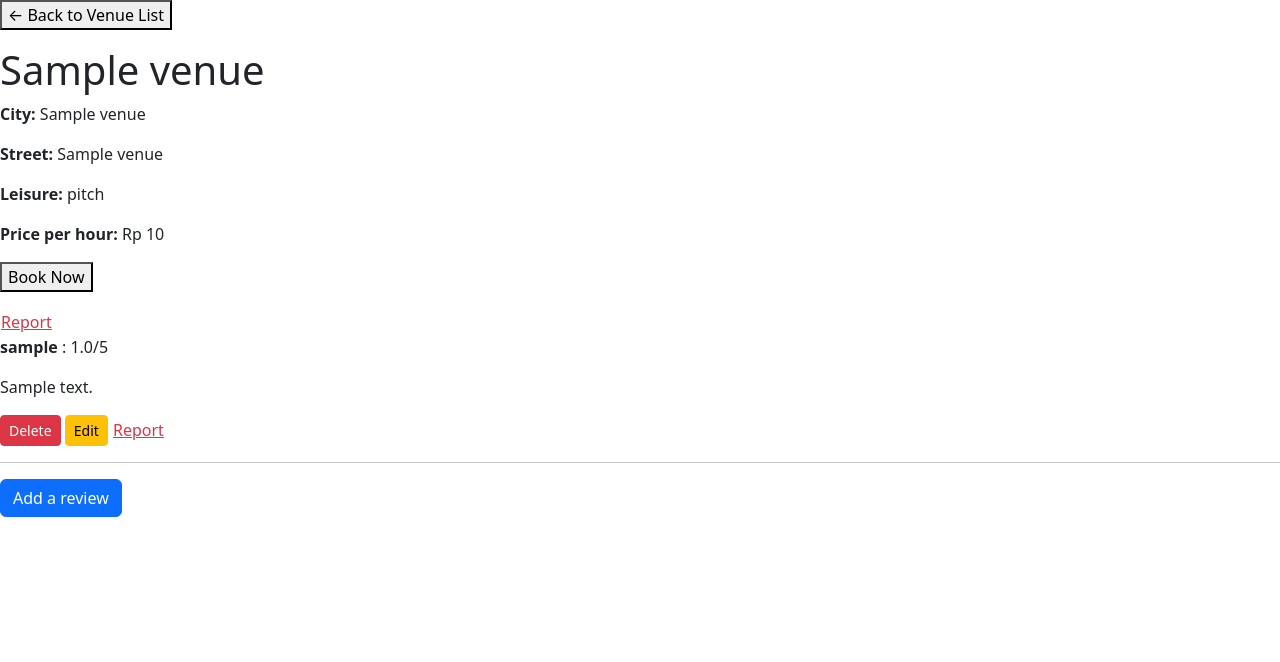
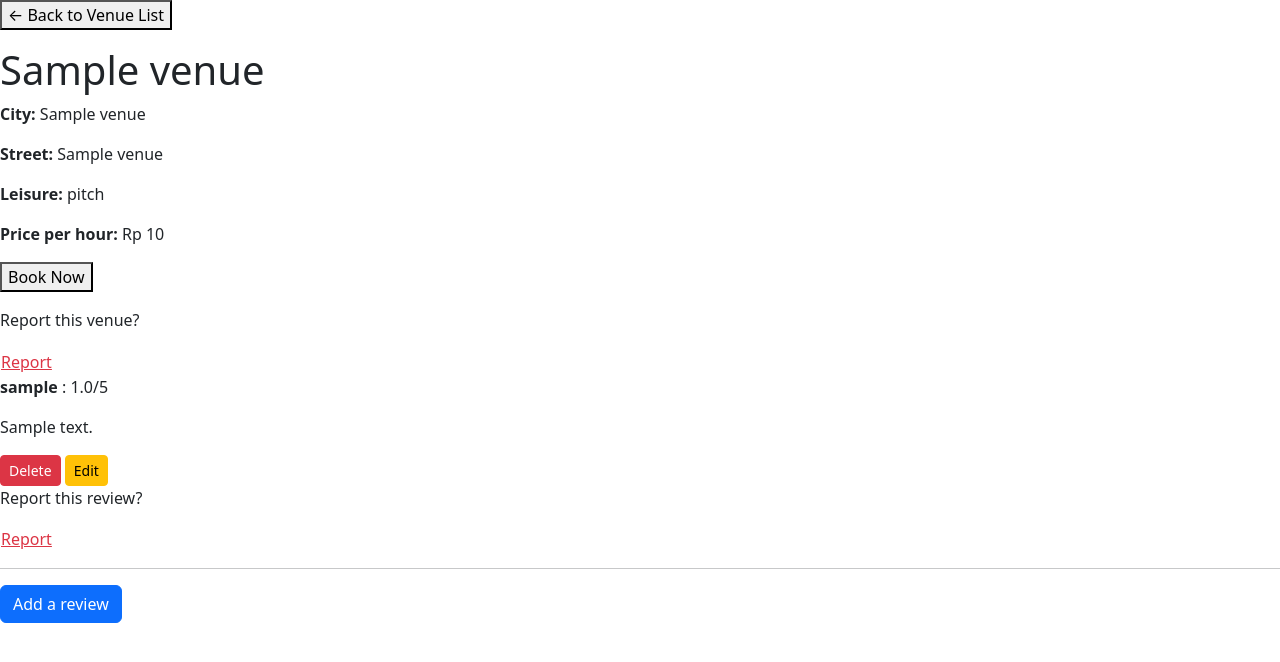
Before and after one commit to pbp-group3-2025/velp, a Django app: page /venue/00000000-0000-0000-0000-000000000001/ in a window 1280 px wide. Shown: the top 662 px of the page. Run offline with Django 5.2, Linux system fonts and the light colour scheme; a user stored in the database is signed in; tables that the repository leaves empty hold one stand-in row (values such as "Sample post").

Commit message:
Differentiated report buttons in venue_detail.html
Differentiated report buttons in venue_detail.html by adding a text above it specifying report this venue? or report this review?

```diff
--- a/main/templates/venue_detail.html
+++ b/main/templates/venue_detail.html
@@ -33,6 +33,7 @@
   </p>
 {% endif %}
 
+<p>Report this venue?</p>
 {% if user.is_authenticated %}
     {% include "reports/report_button.html" with obj=venue target_type="venue" %}
 {% endif %}
@@ -52,6 +53,7 @@
     </a>
     {% endif %}
 
+    <p>Report this review?</p>
     {% if user.is_authenticated %}
       {% include "reports/report_button.html" with obj=review target_type="review" %}
     {% endif %}
```
